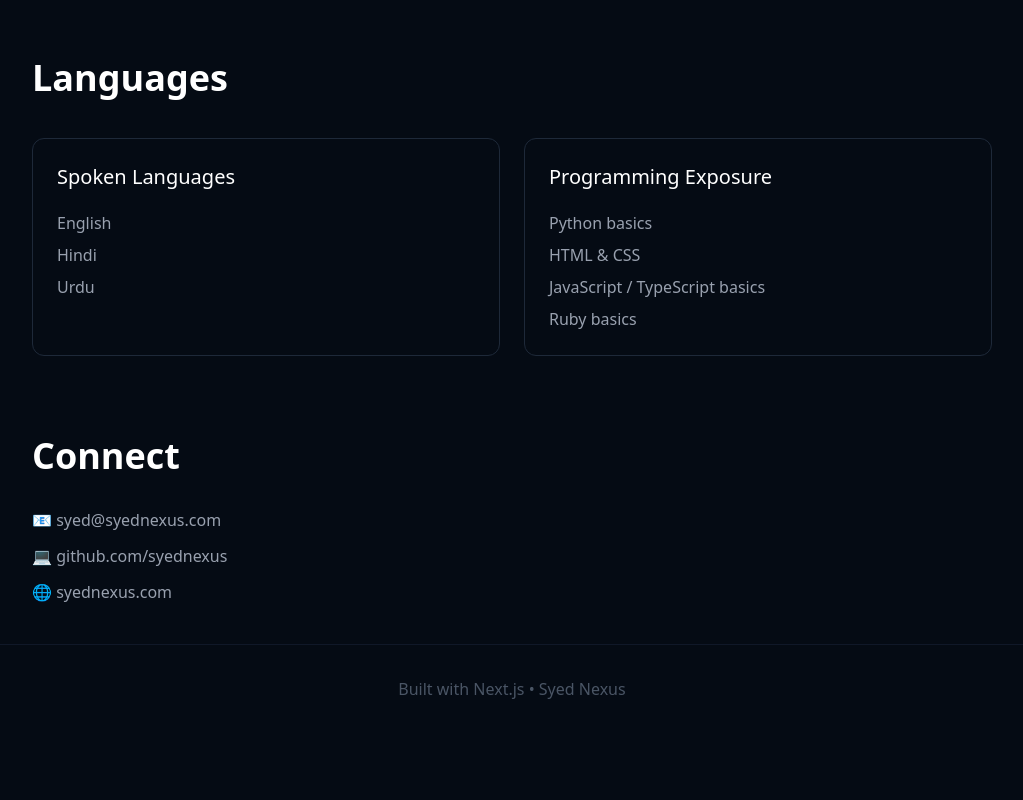
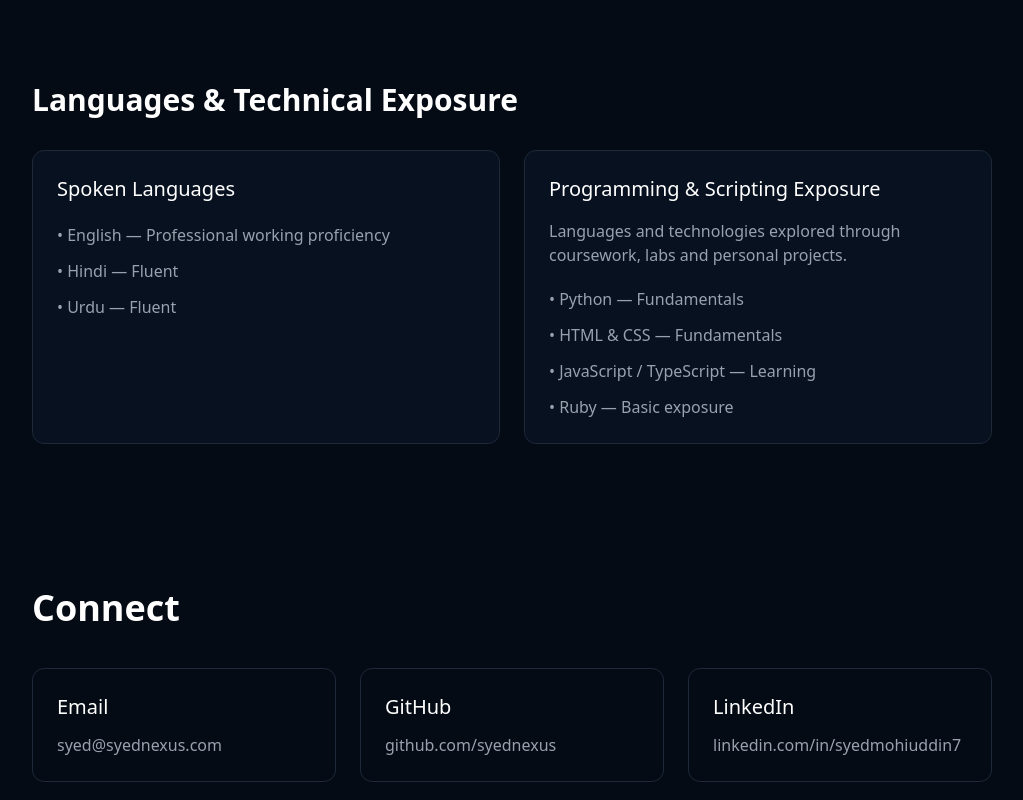
Before and after one commit to syednexus/syednexus.com, a Next.js app: page / in a window 1280 px wide. Shown: the part 2680-3480 px from the top of the page, without its empty margins (128-1151 px from the left). Before the commit the page ends 3413 px from the top, so only its background shows below. Built offline with nearby package versions, Linux system fonts and the light colour scheme.

Commit message:
Improve contact and languages sections

```diff
--- a/components/ContactSection.tsx
+++ b/components/ContactSection.tsx
@@ -4,7 +4,7 @@ return(
 
 <section
 id="contact"
-className="px-8 md:px-24 lg:px-40 py-10"
+className="px-8 md:px-24 lg:px-40 py-20"
 >
 
 
@@ -15,19 +15,111 @@ Connect
 </h2>
 
 
-<div className="mt-8 text-gray-400 space-y-3">
 
-<p>📧 syed@syednexus.com</p>
+<div className="grid md:grid-cols-3 gap-6 mt-10">
 
-<p>💻 github.com/syednexus</p>
 
-<p>🌐 syednexus.com</p>
+<a
+href="mailto:syed@syednexus.com"
+className="
+border border-gray-800
+rounded-xl
+p-6
+hover:border-blue-500
+transition
+"
+>
+
+
+<h3 className="text-xl">
+
+Email
+
+</h3>
+
+
+<p className="text-gray-400 mt-3">
+
+syed@syednexus.com
+
+</p>
+
+
+</a>
+
+
+
+
+<a
+href="https://github.com/syednexus"
+target="_blank"
+className="
+border border-gray-800
+rounded-xl
+p-6
+hover:border-blue-500
+transition
+"
+>
+
+
+<h3 className="text-xl">
+
+GitHub
+
+</h3>
+
+
+<p className="text-gray-400 mt-3">
+
+github.com/syednexus
+
+</p>
+
+
+</a>
+
+
+
+
+
+<a
+href="https://linkedin.com/in/syedmohiuddin7"
+target="_blank"
+className="
+border border-gray-800
+rounded-xl
+p-6
+hover:border-blue-500
+transition
+"
+>
+
+
+<h3 className="text-xl">
+
+LinkedIn
+
+</h3>
+
+
+<p className="text-gray-400 mt-3">
+
+linkedin.com/in/syedmohiuddin7
+
+</p>
+
+
+</a>
+
+
 
 </div>
 
 
 </section>
 
+
 );
 
 }
--- a/components/LanguagesSection.tsx
+++ b/components/LanguagesSection.tsx
@@ -4,21 +4,25 @@ return(
 
 <section
 id="languages"
-className="px-8 md:px-24 lg:px-40 py-10"
+className="px-8 md:px-24 lg:px-40 py-16"
 >
 
+<h2 className="text-3xl font-bold">
 
-<h2 className="text-4xl font-bold">
-
-Languages
+Languages & Technical Exposure
 
 </h2>
 
 
-<div className="grid md:grid-cols-2 gap-6 mt-10">
+<div className="grid md:grid-cols-2 gap-6 mt-8">
 
 
-<div className="border border-gray-800 rounded-xl p-6">
+<div className="
+border border-gray-800
+rounded-xl
+p-6
+bg-[#07111f]
+">
 
 <h3 className="text-xl">
 
@@ -27,13 +31,13 @@ Spoken Languages
 </h3>
 
 
-<ul className="mt-5 space-y-2 text-gray-400">
+<ul className="mt-5 space-y-3 text-gray-400">
 
-<li>English</li>
+<li>• English — Professional working proficiency</li>
 
-<li>Hindi</li>
+<li>• Hindi — Fluent</li>
 
-<li>Urdu</li>
+<li>• Urdu — Fluent</li>
 
 </ul>
 
@@ -44,24 +48,37 @@ Spoken Languages
 
 
 
-<div className="border border-gray-800 rounded-xl p-6">
+<div className="
+border border-gray-800
+rounded-xl
+p-6
+bg-[#07111f]
+">
 
 <h3 className="text-xl">
 
-Programming Exposure
+Programming & Scripting Exposure
 
 </h3>
 
 
-<ul className="mt-5 space-y-2 text-gray-400">
+<p className="text-gray-400 mt-4">
 
-<li>Python basics</li>
+Languages and technologies explored through coursework,
+labs and personal projects.
 
-<li>HTML & CSS</li>
+</p>
 
-<li>JavaScript / TypeScript basics</li>
 
-<li>Ruby basics</li>
+<ul className="mt-5 space-y-3 text-gray-400">
+
+<li>• Python — Fundamentals</li>
+
+<li>• HTML & CSS — Fundamentals</li>
+
+<li>• JavaScript / TypeScript — Learning</li>
+
+<li>• Ruby — Basic exposure</li>
 
 </ul>
 
@@ -69,13 +86,11 @@ Programming Exposure
 </div>
 
 
-
 </div>
 
 
 </section>
 
-
 );
 
 }
```
